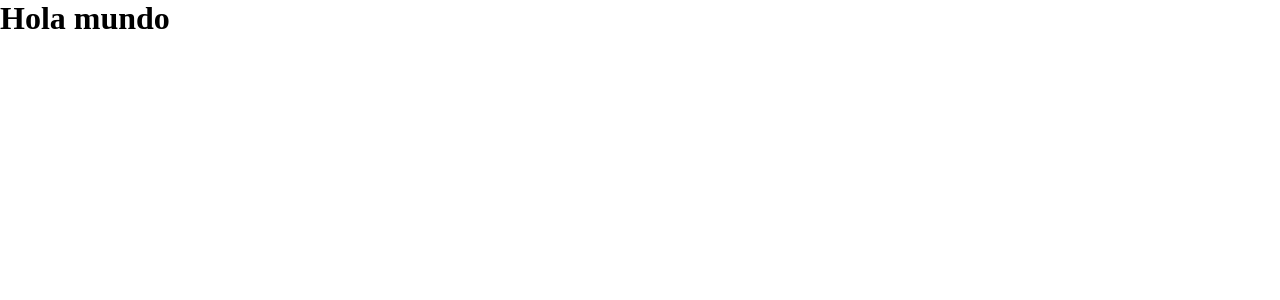
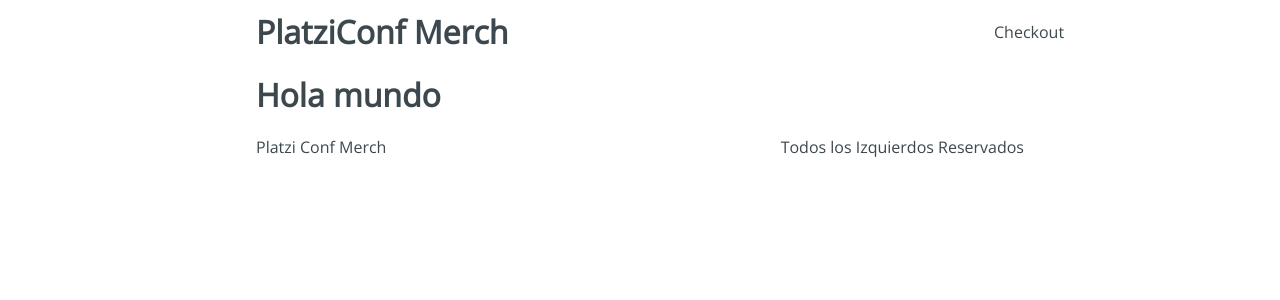
Before and after one commit to edex-13/platzi-conf-merch, a React app: page / in a window 1280 px wide. Shown: the top 300 px of the page. Built offline with nearby package versions, Linux system fonts and the light colour scheme.

Commit message:
Header and footer components (component and style)

```diff
--- /dev/null
+++ b/src/components/Footer.jsx
@@ -0,0 +1,13 @@
+import React from 'react'
+import '@styles/components/Footer.css'
+
+const Footer = () => {
+  return (
+    <footer className='Footer'>
+      <p className='Footer-title'>Platzi Conf Merch</p>
+      <p className='Footer-copy'>Todos los Izquierdos Reservados</p>
+    </footer>
+  )
+}
+
+export { Footer }
--- /dev/null
+++ b/src/components/Header.jsx
@@ -0,0 +1,15 @@
+import React from 'react'
+import '@styles/components/Header.css'
+
+const Header = () => {
+  return (
+    <header className='Header'>
+      <h1 className='Header-title'>PlatziConf Merch</h1>
+      <div className='Header-checkout'>
+        Checkout
+      </div>
+    </header>
+  )
+}
+
+export { Header }
--- /dev/null
+++ b/src/containers/Layout.jsx
@@ -0,0 +1,15 @@
+import React from 'react'
+import { Header } from '@components/Header'
+import { Footer } from '@components/Footer'
+
+const Layout = ({ children }) => {
+  return (
+    <div className='Main'>
+      <Header />
+      {children}
+      <Footer />
+    </div>
+  )
+}
+
+export { Layout }
--- a/src/routes/App.jsx
+++ b/src/routes/App.jsx
@@ -1,6 +1,7 @@
 import React from 'react'
 import { BrowserRouter, Route, Routes } from 'react-router-dom'
 
+import { Layout } from '@containers/Layout'
 import { Home } from '@containers/Home.jsx'
 import { Checkout } from '@containers/Checkout'
 import { Information } from '@containers/Information'
@@ -10,6 +11,7 @@
 const App = () => {
   return (
     <BrowserRouter>
+      <Layout>
         <Routes>
           <Route path='/' element={<Home />} />
           <Route path='/checkout' element={<Checkout />} />
@@ -17,6 +19,7 @@
           <Route path='/checkout/success' element={<Success />} />
           <Route path='*' element={<NotFound />} />
         </Routes>
+      </Layout>
     </BrowserRouter>
   )
 }
--- /dev/null
+++ b/src/styles/components/Footer.css
@@ -0,0 +1,5 @@
+.Footer {
+  display: flex;
+  justify-content: space-between;
+  margin-top: 20px;
+}
--- /dev/null
+++ b/src/styles/components/Header.css
@@ -0,0 +1,22 @@
+.Header {
+  display: flex;
+  justify-content: space-between;
+  margin-bottom: 20px;
+}
+.Header-checkout {
+  display: flex;
+  justify-content: space-evenly;
+  align-items: center;
+  justify-items: center;
+  width: 30px;
+  margin: 0 0 0 0.5em;
+}
+.Header-alert {
+  color: #33b13a;
+  font-size: 14px;
+  margin-left: 5px;
+}
+.Header a {
+  text-decoration: none;
+  color: #33b1ff;
+}
--- a/src/styles/index.css
+++ b/src/styles/index.css
@@ -1,5 +1,21 @@
+@import url("https://fonts.googleapis.com/css?family=Open+Sans:300,400&display=swap");
+
 * {
   margin: 0;
   padding: 0;
   box-sizing: border-box;
 }
+
+body {
+  margin: 0;
+  padding: 0;
+  color: #3c484e;
+  font-family: "Open Sans", sans-serif;
+}
+
+.Main {
+  padding: 10px;
+  grid-template-columns: minmax(auto, 768px);
+  display: grid;
+  justify-content: center;
+}
```
Lines whose indentation alone changed are shown as unchanged.
